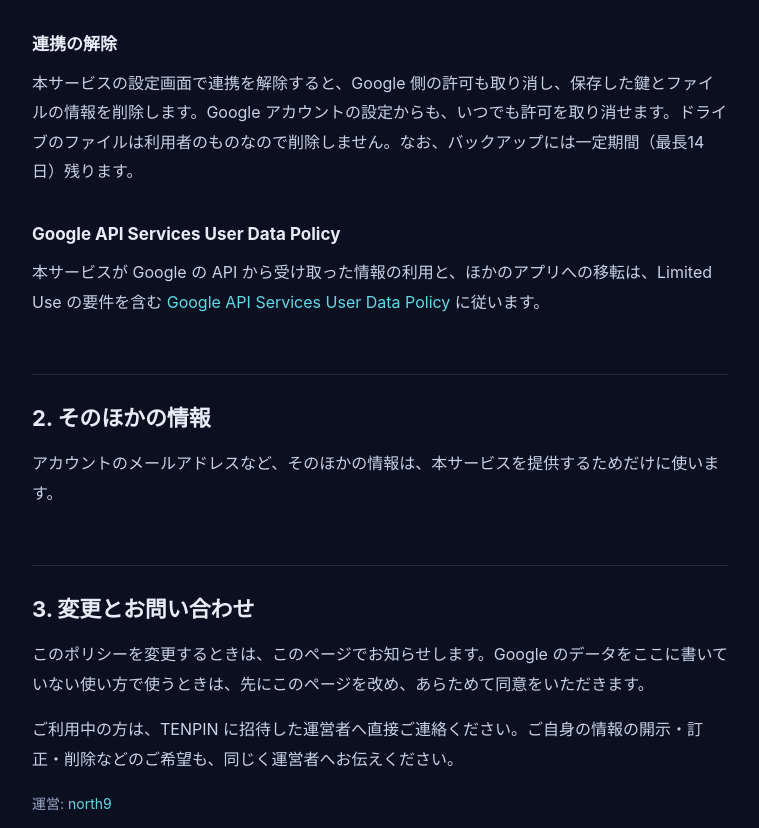
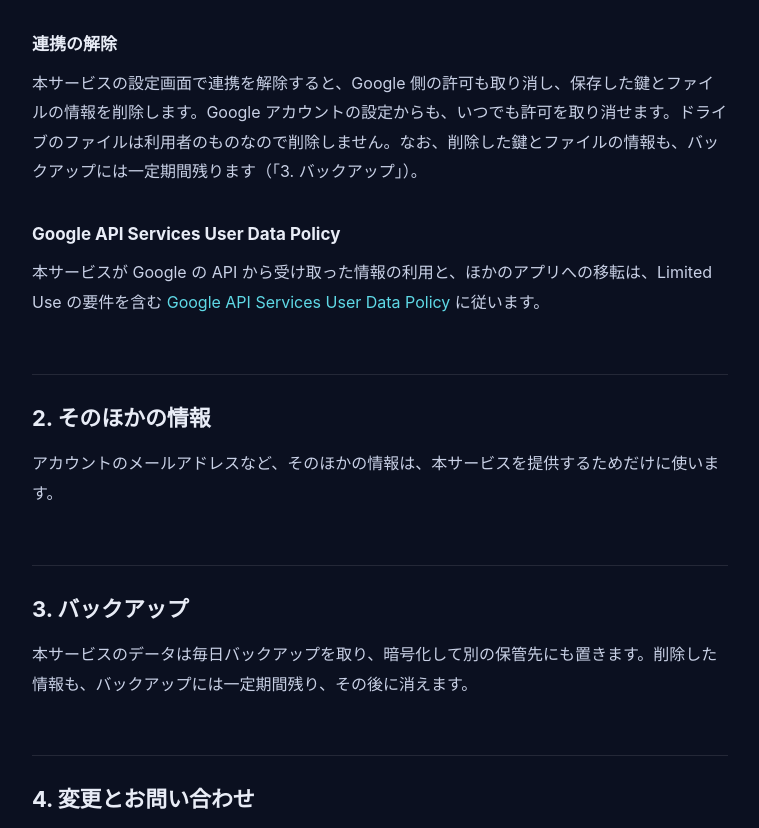
Before and after one commit to ten-sensei/tenpin-site, a plain HTML site: page privacy.html in a window 1280 px wide. Shown: the part 1444-2272 px from the top of the page, without its empty margins (260-1019 px from the left). Drawn offline with Linux system fonts and the light colour scheme.

Commit message:
Update privacy.html
back up policy is changed.

```diff
--- a/privacy.html
+++ b/privacy.html
@@ -22,7 +22,7 @@
 
   <main class="wrap">
     <h1>プライバシーポリシー</h1>
-    <p class="meta">制定: 2026年10月18日</p>
+    <p class="meta">制定: 2026年10月18日　改定: 2026年10月24日（バックアップ）</p>
 
     <p>TENPIN（以下「本サービス」）が、Google スプレッドシート連携で受け取る Google のデータをどう扱うかを説明します。本サービスは、ここに書いた範囲を超えてデータを使いません。</p>
 
@@ -56,7 +56,7 @@
     </ul>
 
     <h3>連携の解除</h3>
-    <p>本サービスの設定画面で連携を解除すると、Google 側の許可も取り消し、保存した鍵とファイルの情報を削除します。Google アカウントの設定からも、いつでも許可を取り消せます。ドライブのファイルは利用者のものなので削除しません。なお、バックアップには一定期間（最長14日）残ります。</p>
+    <p>本サービスの設定画面で連携を解除すると、Google 側の許可も取り消し、保存した鍵とファイルの情報を削除します。Google アカウントの設定からも、いつでも許可を取り消せます。ドライブのファイルは利用者のものなので削除しません。なお、削除した鍵とファイルの情報も、バックアップには一定期間残ります（「3. バックアップ」）。</p>
 
     <h3>Google API Services User Data Policy</h3>
     <p>本サービスが Google の API から受け取った情報の利用と、ほかのアプリへの移転は、Limited Use の要件を含む <a href="https://developers.google.com/terms/api-services-user-data-policy">Google API Services User Data Policy</a> に従います。</p>
@@ -64,7 +64,10 @@
     <h2>2. そのほかの情報</h2>
     <p>アカウントのメールアドレスなど、そのほかの情報は、本サービスを提供するためだけに使います。</p>
 
-    <h2>3. 変更とお問い合わせ</h2>
+    <h2>3. バックアップ</h2>
+    <p>本サービスのデータは毎日バックアップを取り、暗号化して別の保管先にも置きます。削除した情報も、バックアップには一定期間残り、その後に消えます。</p>
+
+    <h2>4. 変更とお問い合わせ</h2>
     <p>このポリシーを変更するときは、このページでお知らせします。Google のデータをここに書いていない使い方で使うときは、先にこのページを改め、あらためて同意をいただきます。</p>
     <p>ご利用中の方は、TENPIN に招待した運営者へ直接ご連絡ください。ご自身の情報の開示・訂正・削除などのご希望も、同じく運営者へお伝えください。</p>
     <p class="meta">運営: <a href="https://north9.jp/">north9</a></p>
@@ -76,7 +79,7 @@
         <li>It accesses Google only when the user acts: it creates folders and spreadsheets, writes TENPIN tables, reads those spreadsheets to find where to write, and imports values only when the user chooses to.</li>
         <li>It stores the authorization token (encrypted), information about the files it created, and values the user imports. Other spreadsheet contents are not stored.</li>
         <li>It does not sell or transfer Google user data, and does not use it for advertising or to train generalized AI/ML models. Data reaches the user's own AI assistant only at the user's direction. Humans do not read the data except with consent, for security, or as required by law.</li>
-        <li>Disconnecting revokes the grant at Google and deletes the stored token and file information (backups are kept for up to 14 days). Files in the user's Drive are not deleted.</li>
+        <li>Disconnecting revokes the grant at Google and deletes the stored token and file information (deleted data remains in encrypted backups for a limited period). Files in the user's Drive are not deleted.</li>
         <li>TENPIN's use and transfer of information received from Google APIs to any other app will adhere to the <a href="https://developers.google.com/terms/api-services-user-data-policy">Google API Services User Data Policy</a>, including the Limited Use requirements.</li>
         <li>Contact: current users should contact the operator who invited them, including for requests to access, correct, or delete their data.</li>
       </ul>
```
